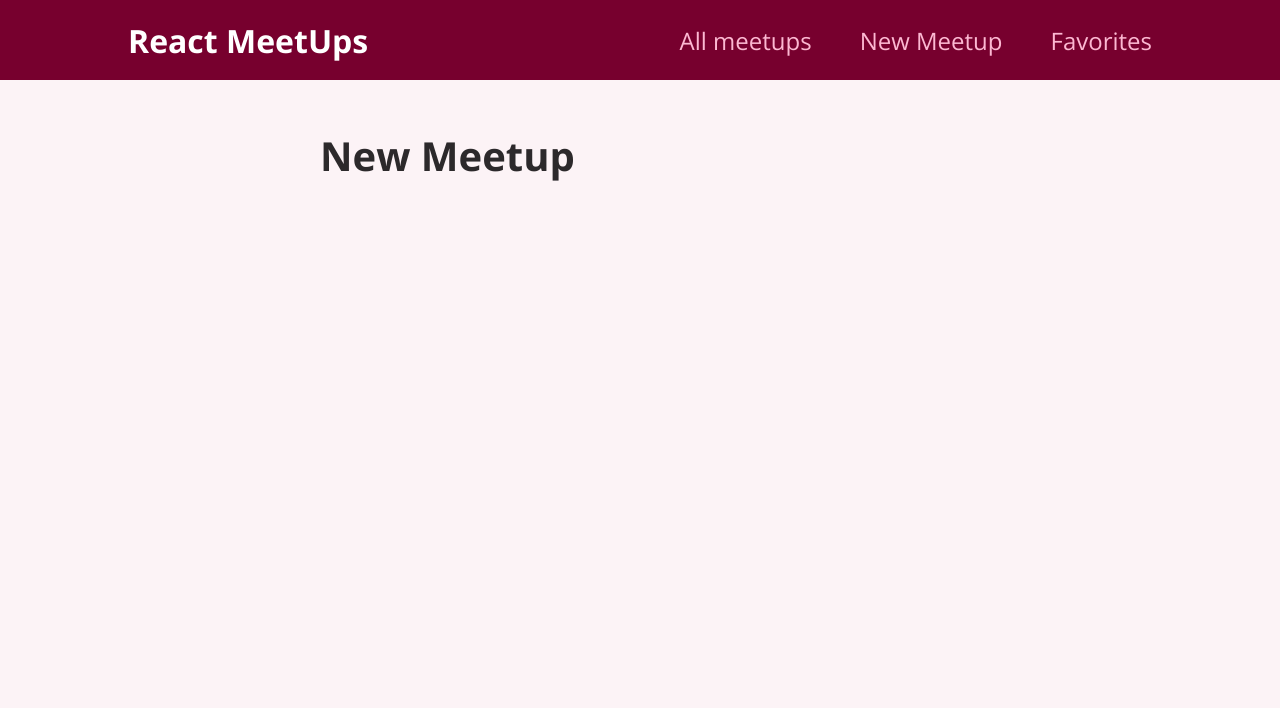
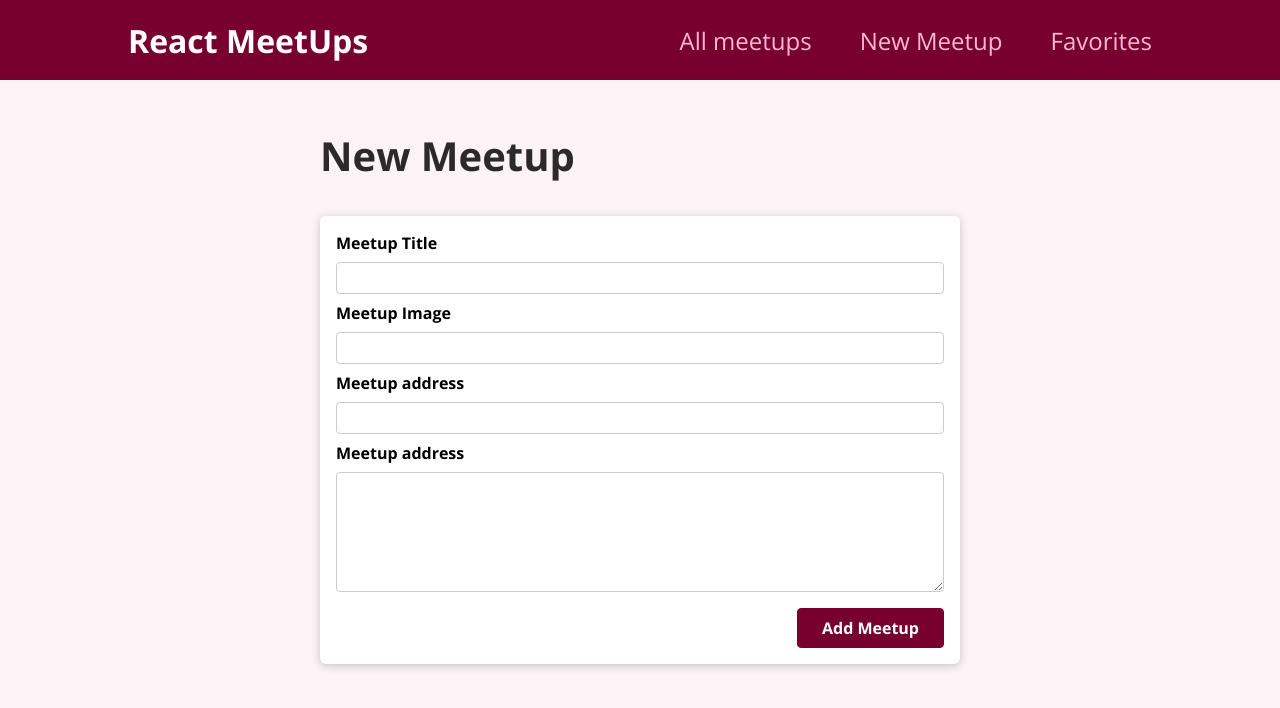
Before and after one commit to arrdguez/academin_2, a React (Create React App) app: page /new-meetup in a window 1280 px wide. Shown: the top 708 px of the page. Built offline with nearby package versions, Linux system fonts and the light colour scheme.

Commit message:
Added form functionality

```diff
--- a/src/components/meetups/NewMeetupForm.js
+++ b/src/components/meetups/NewMeetupForm.js
@@ -5,22 +5,25 @@ import Card from '../ui/Card';
 function NewMeetupForm(props){
   return (
     <Card>
-      <form className={class.form}>
-        <div className={class.control}>
+      <form className={classes.form}>
+        <div className={classes.control}>
           <label htmlFor='Title'>Meetup Title</label>
           <input type='text' required id='Title'/>
         </div>
-        <div className={class.control}>
+        <div className={classes.control}>
           <label htmlFor='image'>Meetup Image</label>
           <input type='url' required id='image'/>
         </div>
-        <div className={class.control}>
+        <div className={classes.control}>
           <label htmlFor='address'>Meetup address</label>
           <input type='text' required id='address'/>
         </div>
-        <div className={class.control}>
+        <div className={classes.control}>
           <label htmlFor='description'>Meetup address</label>
-          <input type='text' required id='address'/>
+          <textarea id='description' required rows='5'></textarea>
+        </div>
+        <div className={classes.actions}>
+          <button>Add Meetup</button>
         </div>
       </form>
     </Card>
--- a/src/pages/NewMeetup.js
+++ b/src/pages/NewMeetup.js
@@ -1,8 +1,10 @@
+import NewMeetupForm from '../components/meetups/NewMeetupForm';
 
 function NewMeetupPage(){
   return (
     <section>
       <h1>New Meetup</h1>
+      <NewMeetupForm/>
     </section>
 
   )
```
